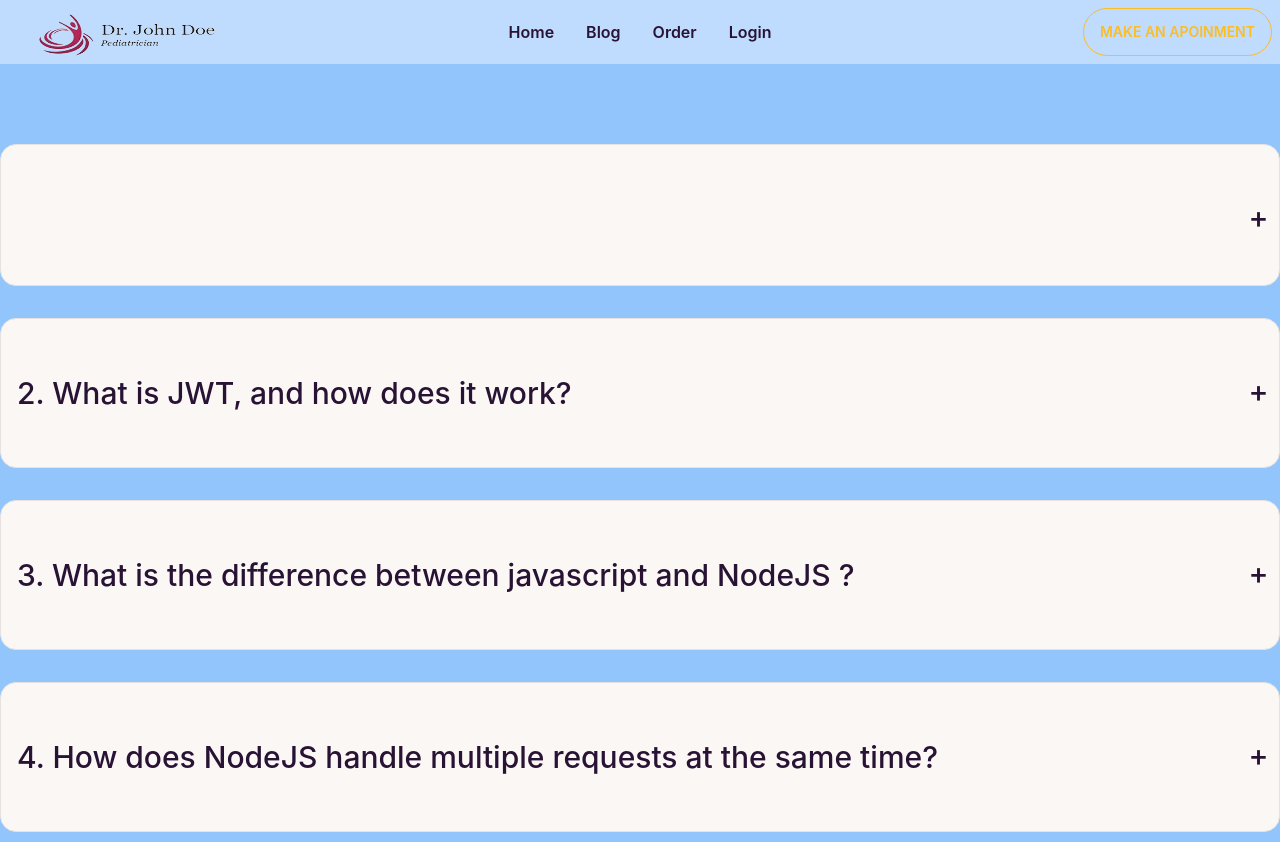
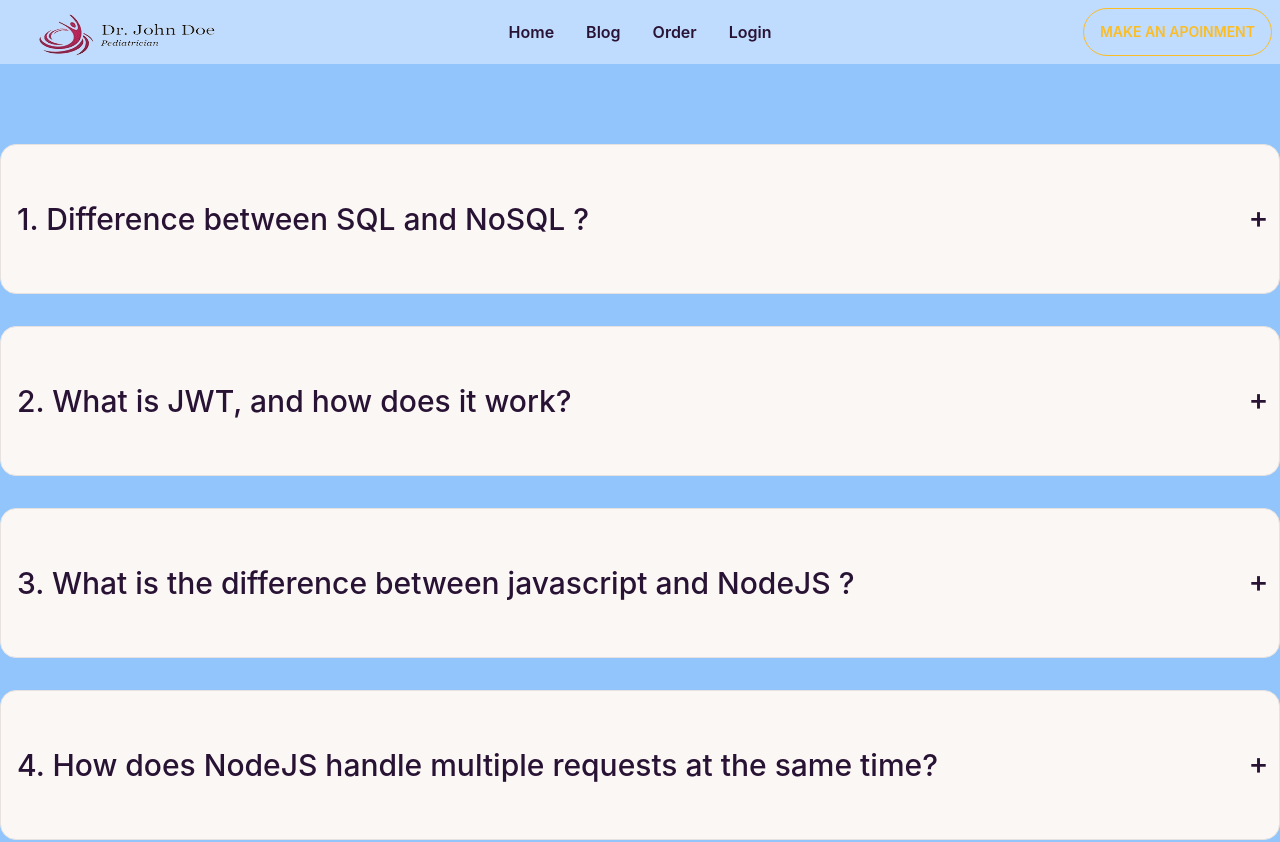
Before and after one commit to fayjulislamalimran/dr-john-doe-client-side, a React (Create React App) app: page /blog in a window 1280 px wide. Shown: the top 842 px of the page. Built offline with nearby package versions, Linux system fonts and the light colour scheme; no server answers.

Commit message:
All Blog add

```diff
--- a/src/Pages/Blog/Blog.js
+++ b/src/Pages/Blog/Blog.js
@@ -6,7 +6,7 @@ const Blog = () => {
   return (
     <div className="my-20">
       <div tabIndex={0} className="collapse collapse-plus border border-base-300 bg-base-100 rounded-box py-10 my-8">
-        <div className="collapse-title text-3xl font-medium">{/* 1. Difference between SQL and NoSQL ? */}</div>
+        <div className="collapse-title text-3xl font-medium">1. Difference between SQL and NoSQL ?</div>
         <div className="collapse-content text-xl">
           <p>
             <span className="text-orange-600 font-bold">Ans:</span> SQL is the programming language used to interface with relational databases. (Relational databases model data as records in rows and tables with logical links between them). NoSQL is a class of DBMs that are non-relational and generally do not use SQL.
```
